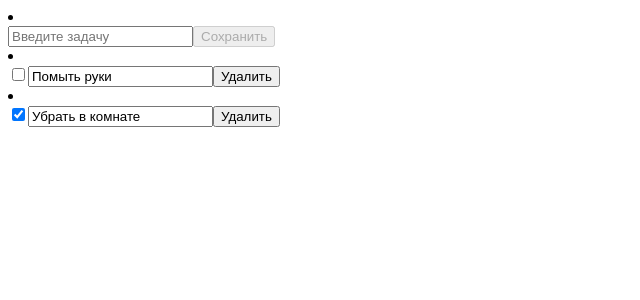
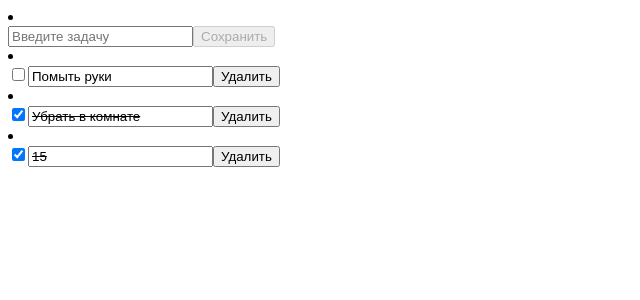
Before and after one commit to kikimorii/ReactHW52, a React (Vite) app: page / in a window 1280 px wide. Shown: the top 300 px of the page, without its empty margins (0-640 px from the left). Built offline with nearby package versions, Linux system fonts and the light colour scheme; data requests are answered from the project's data file.

Commit message:
Реализован функционал изменения данных в списке TodoList'а

```diff
--- a/src/components/TodoItem.jsx
+++ b/src/components/TodoItem.jsx
@@ -1,10 +1,23 @@
 import { useState } from 'react';
+import styles from "./TodoItem.module.css";
 
 export const TodoItem = ({ id, title, completed, setIsChangeList }) => {
     const [itemContent, setItemContent] = useState({ id, title, completed });
     const isChanged = (itemContent.completed !== completed) || (itemContent.title !== title) ? true : false;
 
-    const handleSubmit = (event) => { event.preventDefault() }
+    const handleSubmit = (event) => {
+        event.preventDefault()
+        if (confirm(`Вы точно хотите изменить задачу?\n"${title}"`)) {
+            fetch(`http://localhost:3000/todos/${id}`, {
+                method: "PUT",
+                headers: { 'Content-Type': 'application/json;charset=utf-8' },
+                body: JSON.stringify({
+                    title: itemContent.title,
+                    completed: itemContent.completed,
+                })
+            }).finally(() => setIsChangeList(true))
+        }
+    }
     const handleOnChangeCheckbox = ({ target }) => setItemContent({ ...itemContent, completed: target.checked });
     const handleOnChangeInput = ({ target }) => { setItemContent({ ...itemContent, title: target.value }) };
 
@@ -19,9 +32,21 @@ export const TodoItem = ({ id, title, completed, setIsChangeList }) => {
     return (
         <li key={id}>
             <form onSubmit={handleSubmit}>
-                <input type="checkbox" checked={itemContent.completed} onChange={handleOnChangeCheckbox} />
-                <input type="text" value={itemContent.title} onChange={handleOnChangeInput} />
-                {isChanged ? <button type="submit">Сохранить</button> : ""}
+                <input
+                    type="checkbox"
+                    checked={itemContent.completed}
+                    onChange={handleOnChangeCheckbox}
+                />
+                <input
+                    className={itemContent.completed ? styles.compeletedTitle : ""}
+                    type="text"
+                    value={itemContent.title}
+                    onChange={handleOnChangeInput}
+                />
+                {isChanged
+                    ? <button type="submit">Сохранить</button>
+                    : ""
+                }
                 <button onClick={handleClickToDelete} type="button">Удалить</button>
             </form>
         </li>
--- /dev/null
+++ b/src/components/TodoItem.module.css
@@ -0,0 +1,3 @@
+.compeletedTitle {
+    text-decoration: line-through;
+}
--- a/src/db.json
+++ b/src/db.json
@@ -9,6 +9,11 @@
       "id": "3",
       "title": "Убрать в комнате",
       "completed": true
+    },
+    {
+      "title": "15",
+      "completed": true,
+      "id": "-P-ye4p"
     }
   ]
 }
```
